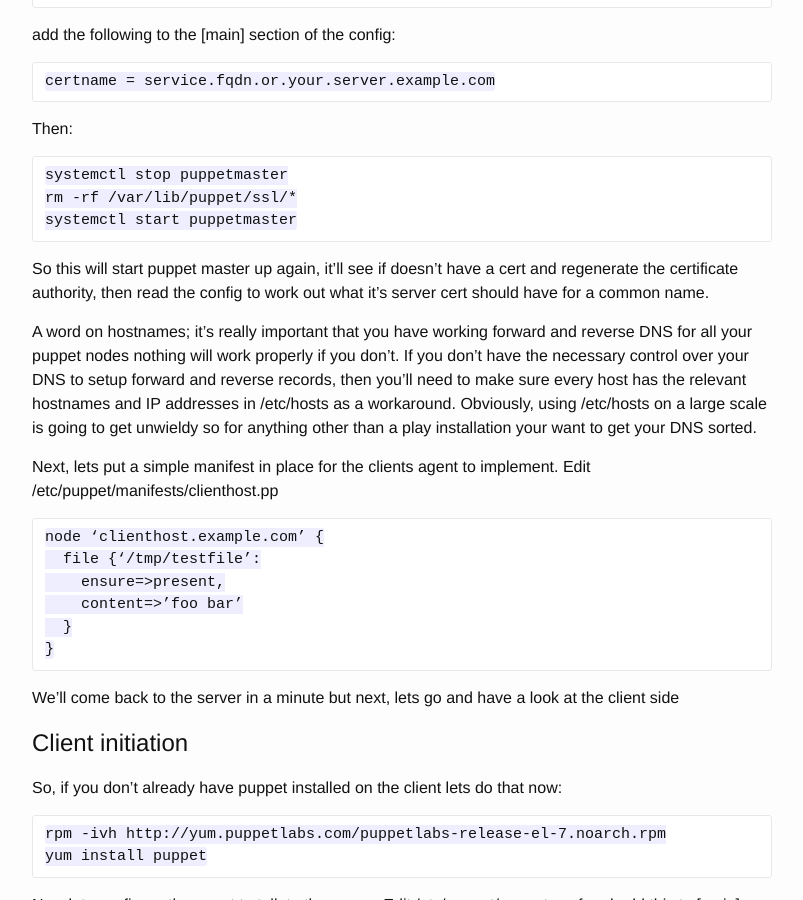
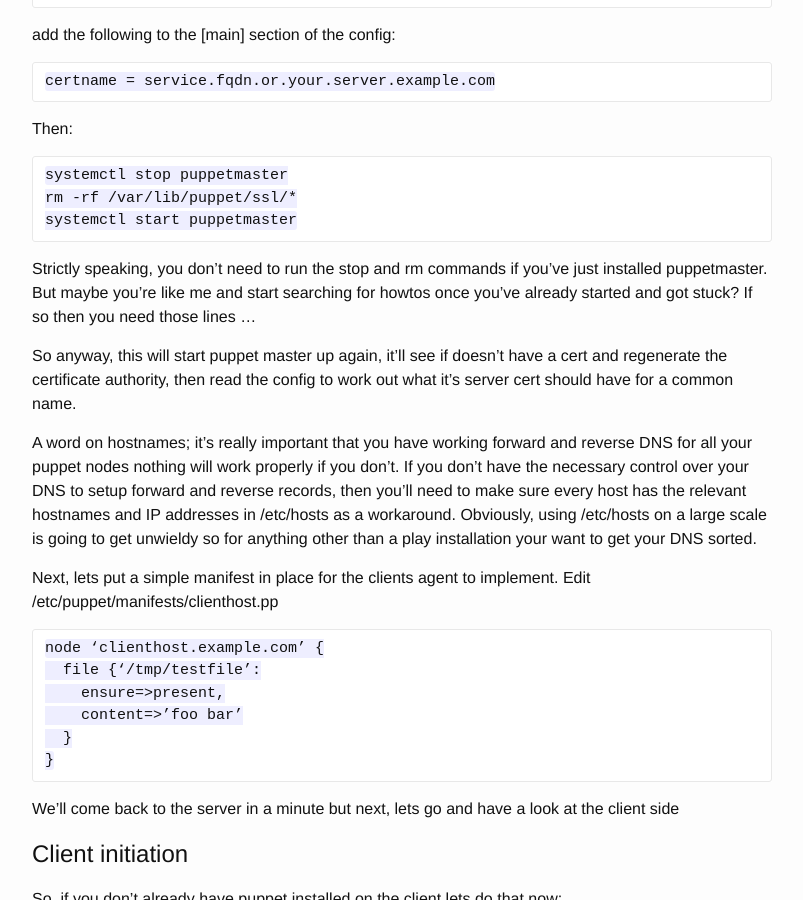
Before and after one commit to JamScones/jamscones.github.io, a Jekyll site: the page built from _posts/2015-09-09-puppet-part2-puppet-master.md, in a window 1280 px wide and 900 px high, scrolled down 821 px. Shown: the whole window, without its empty margins (238-1041 px from the left). Built offline with Jekyll 4.4.1, drawn with Linux system fonts in a browser that asks for light colours.

Commit message:
Updating puppet 2 doc to explain a coupld of lines

```diff
--- a/_posts/2015-09-09-puppet-part2-puppet-master.md
+++ b/_posts/2015-09-09-puppet-part2-puppet-master.md
@@ -32,7 +32,9 @@ Then:
     rm -rf /var/lib/puppet/ssl/*
     systemctl start puppetmaster
 
-So this will start puppet master up again, it’ll see if doesn’t have a cert and regenerate the certificate authority, then read the config to work out what it’s server cert should have for a common name.
+Strictly speaking, you don't need to run the stop and rm commands if you've just installed puppetmaster. But maybe you're like me and start searching for howtos once you've already started and got stuck? If so then you need those lines ...
+
+So anyway, this will start puppet master up again, it’ll see if doesn’t have a cert and regenerate the certificate authority, then read the config to work out what it’s server cert should have for a common name.
 
 A word on hostnames; it’s really important that you have working  forward and reverse DNS for all your puppet nodes nothing will work properly if you don’t. If you don’t have the necessary control over your DNS to setup forward and reverse records, then you’ll need to make sure every host has the relevant hostnames and IP addresses in /etc/hosts as a workaround. Obviously, using /etc/hosts on a large scale is going to get unwieldy so for anything other than a play installation your want to get your DNS sorted.
 
```
